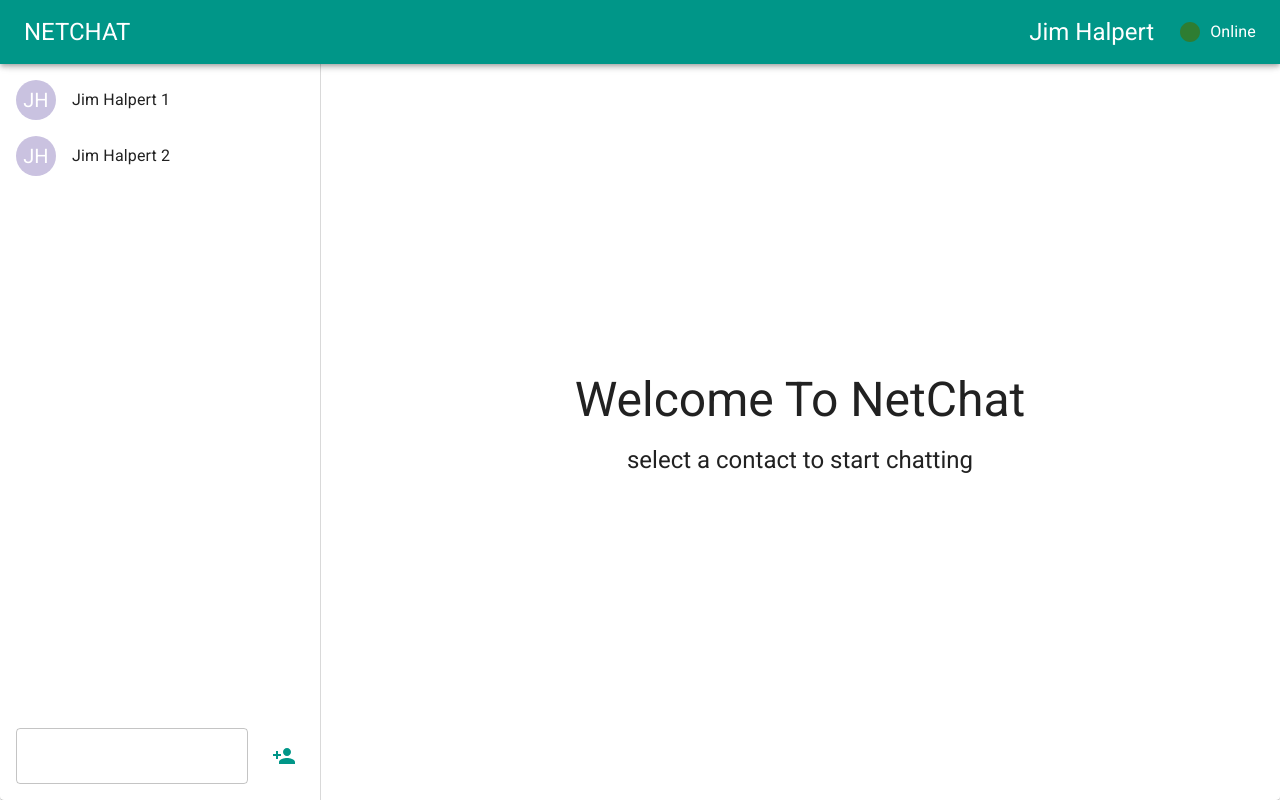
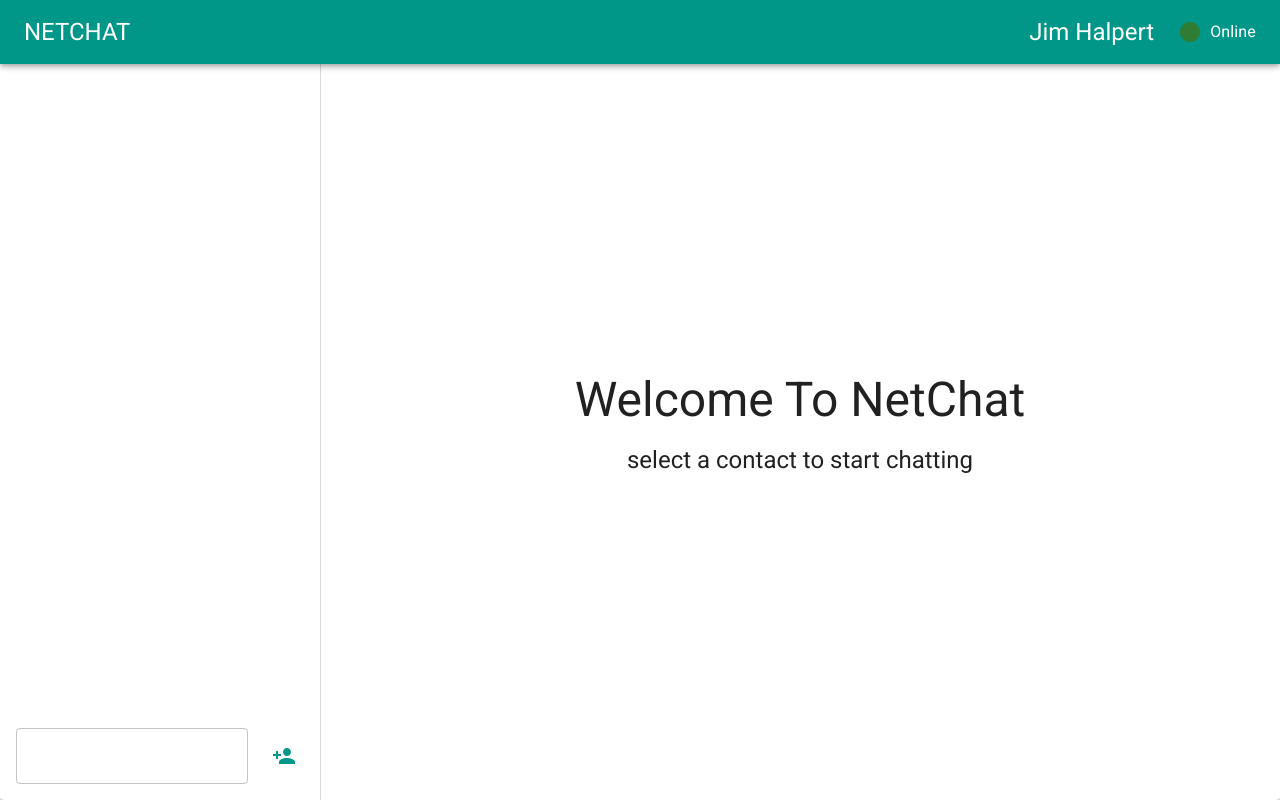
Before and after one commit to snxdev/react-messenger, a React (Vite) app: page / in a window 1280 px wide. Built offline with nearby package versions, Linux system fonts and the light colour scheme.

Commit message:
[ADD] contacts context

```diff
--- a/src/App.tsx
+++ b/src/App.tsx
@@ -1,10 +1,13 @@
 import { AppRoutes } from "src/routes";
 import { AppTheme } from "src/theme";
+import { ContactsProvider } from "src/contexts";
 
 const App = () => {
   return (
     <AppTheme>
-      <AppRoutes />
+      <ContactsProvider>
+        <AppRoutes />
+      </ContactsProvider>
     </AppTheme>
   );
 };
--- /dev/null
+++ b/src/contexts/contacts.tsx
@@ -0,0 +1,36 @@
+import { createContext, ReactNode, useState } from "react";
+
+export const ContactContext = createContext<contactContext.context | undefined>(
+  undefined
+);
+
+export const ContactsProvider = ({ children }: contactContext.contactProps) => {
+  const [contactsList, setContactsList] = useState<contactContext.contact[]>(
+    []
+  );
+
+  const handleAddContact = (contact: { name: string; uuid: string }) => {
+    if (contactsList.length > 0) setContactsList([...contactsList, contact]);
+    else setContactsList([contact]);
+  };
+
+  const contextValue: contactContext.context = {
+    contactsList: contactsList,
+    addContact: handleAddContact,
+  };
+
+  return (
+    <ContactContext.Provider value={contextValue}>
+      {children}
+    </ContactContext.Provider>
+  );
+};
+
+namespace contactContext {
+  export type contact = { name: string; uuid: string };
+  export type contactProps = { children: ReactNode };
+  export interface context {
+    contactsList: contact[];
+    addContact: (contact: contact) => void;
+  }
+}
--- /dev/null
+++ b/src/contexts/index.ts
@@ -0,0 +1 @@
+export * from "./contacts";
--- a/src/views/add-contact.tsx
+++ b/src/views/add-contact.tsx
@@ -1,11 +1,24 @@
+import * as Mui from "@mui/material";
+import { ContactContext } from "src/contexts";
+import { useContext, useRef, forwardRef } from "react";
 import PersonAddIcon from "@mui/icons-material/PersonAdd";
-import * as Mui from "@mui/material";
 
 export const AddContact = () => {
+  const ctx = useContext(ContactContext);
+  const inputRef = useRef(document.createElement("input"));
+
+  const handleClick = () => {
+    const uuid = inputRef.current?.value;
+    ctx?.addContact({
+      name: `Unknown ${uuid}`,
+      uuid: uuid,
+    });
+  };
+
   return (
     <Mui.Stack direction="row" spacing={2} p={2} alignItems="center">
-      <Mui.TextField fullWidth />
-      <Mui.IconButton>
+      <Mui.TextField fullWidth inputRef={inputRef} />
+      <Mui.IconButton onClick={handleClick}>
         <PersonAddIcon color="primary" />
       </Mui.IconButton>
     </Mui.Stack>
--- a/src/views/contacts.tsx
+++ b/src/views/contacts.tsx
@@ -1,15 +1,14 @@
+import { useContext } from "react";
 import * as Mui from "@mui/material";
+import { ContactContext } from "src/contexts";
 import { ContactCard } from "src/components";
 
 export const Contacts = () => {
-  const contactsList = [
-    { name: "Jim Halpert 1", uuid: "21" },
-    { name: "Jim Halpert 2", uuid: "13" },
-  ];
+  const contactCtx = useContext(ContactContext);
 
   return (
     <Mui.Stack p={1} sx={contactListStyles}>
-      {contactsList.map((contact, index) => (
+      {contactCtx?.contactsList.map((contact, index) => (
         <ContactCard key={index} contact={contact} />
       ))}
     </Mui.Stack>
```
